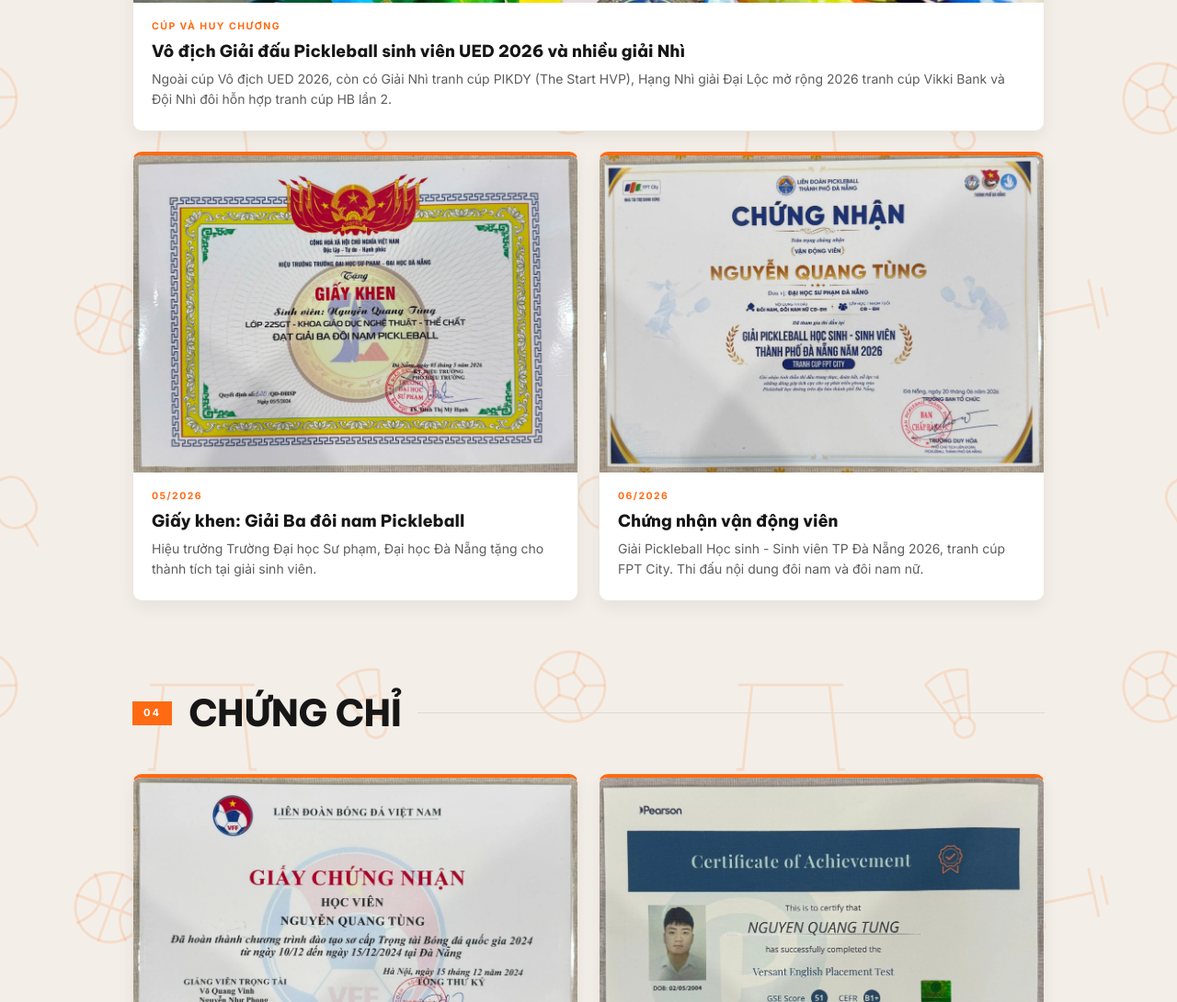
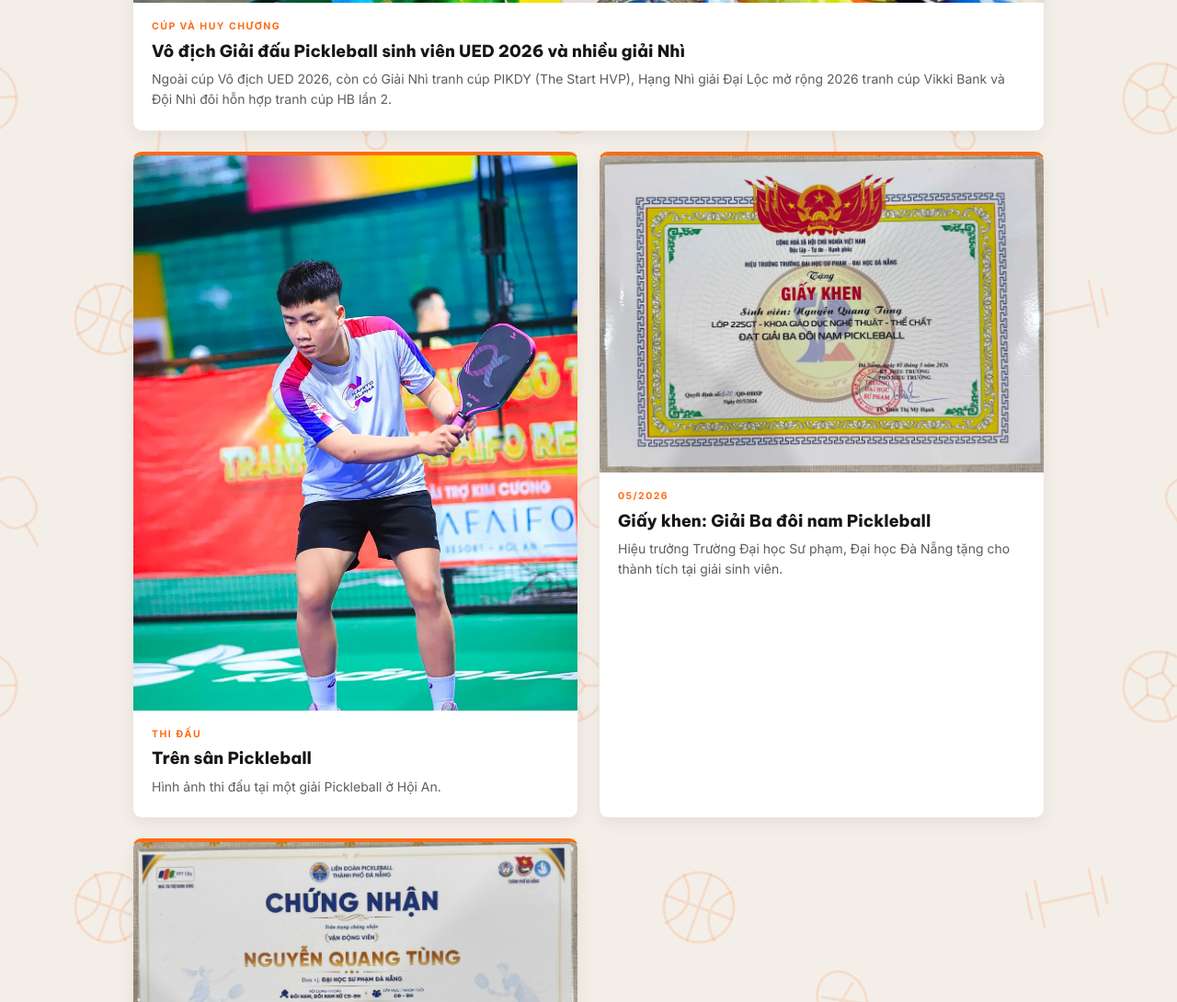
Before and after one commit to vynt1811-svg/portfolio-nguyen-quang-tung, a plain HTML site: page index.html in a window 1280 px wide. Shown: the part 3940-5030 px from the top of the page at 92% size. Drawn offline with Linux system fonts and the light colour scheme.

Commit message:
Thêm ảnh thi đấu Pickleball

```diff
--- a/index.html
+++ b/index.html
@@ -131,6 +131,8 @@ footer{background:#111;border-top:14px solid transparent;border-image:repeating-
         <div class="t"><p class="k">12/2025</p><h3>Tại EDU-Pickleball 2025, Đà Nẵng</h3><p>Giải thể thao cán bộ, viên chức ngành Giáo dục, tổ chức tại Đà Nẵng tháng 12/2025.</p></div></article>
       <article class="card wide"><button onclick="zoom(this)"><img src="img/cup-huy-chuong-1.jpg" alt="Cúp và huy chương Pickleball"></button>
         <div class="t"><p class="k">CÚP VÀ HUY CHƯƠNG</p><h3>Vô địch Giải đấu Pickleball sinh viên UED 2026 và nhiều giải Nhì</h3><p>Ngoài cúp Vô địch UED 2026, còn có Giải Nhì tranh cúp PIKDY (The Start HVP), Hạng Nhì giải Đại Lộc mở rộng 2026 tranh cúp Vikki Bank và Đội Nhì đôi hỗn hợp tranh cúp HB lần 2.</p></div></article>
+      <article class="card"><button onclick="zoom(this)"><img src="img/thi-dau-pickleball.jpg" alt="Nguyễn Quang Tùng thi đấu Pickleball" style="aspect-ratio:.8;object-position:center 30%"></button>
+        <div class="t"><p class="k">THI ĐẤU</p><h3>Trên sân Pickleball</h3><p>Hình ảnh thi đấu tại một giải Pickleball ở Hội An.</p></div></article>
       <article class="card"><button onclick="zoom(this)"><img src="img/giay-khen-pickleball.jpg" alt="Giấy khen Giải Ba đôi nam Pickleball"></button>
         <div class="t"><p class="k">05/2026</p><h3>Giấy khen: Giải Ba đôi nam Pickleball</h3><p>Hiệu trưởng Trường Đại học Sư phạm, Đại học Đà Nẵng tặng cho thành tích tại giải sinh viên.</p></div></article>
       <article class="card"><button onclick="zoom(this)"><img src="img/chung-nhan-fpt-city.jpg" alt="Chứng nhận vận động viên giải Pickleball HS-SV Đà Nẵng"></button>
```
Also changed, not shown: img/thi-dau-pickleball.jpg (added).
